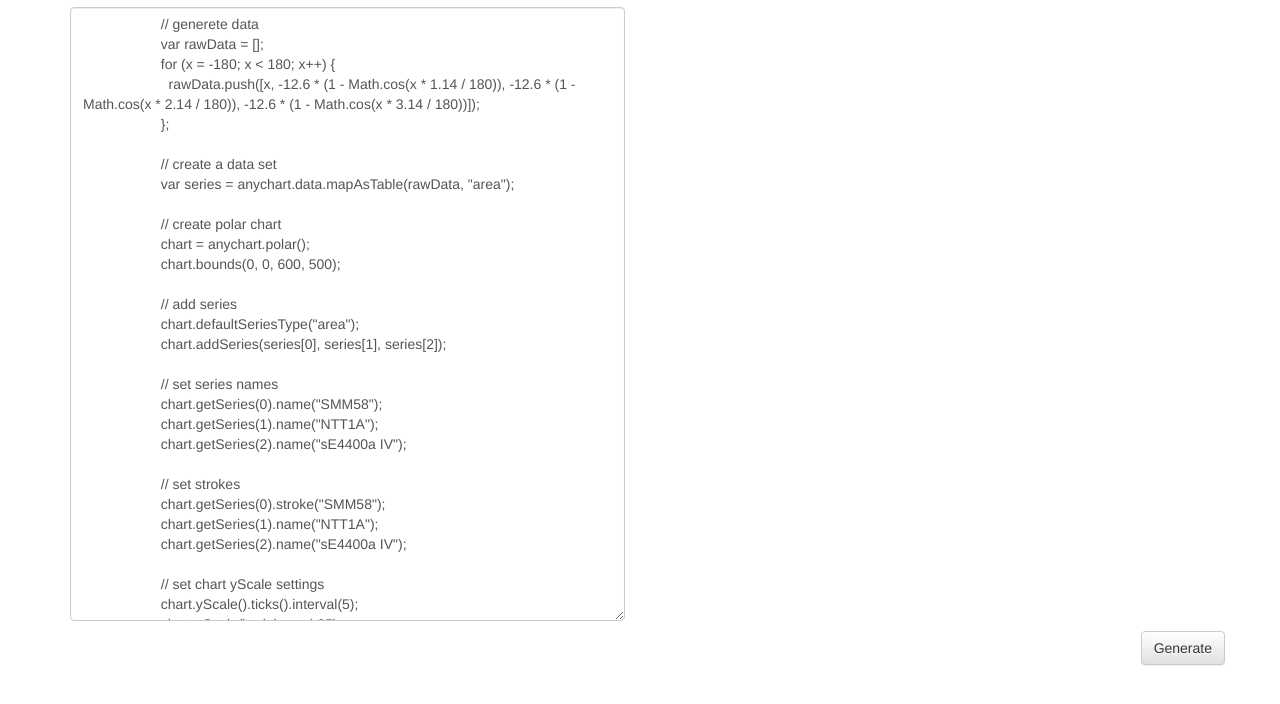
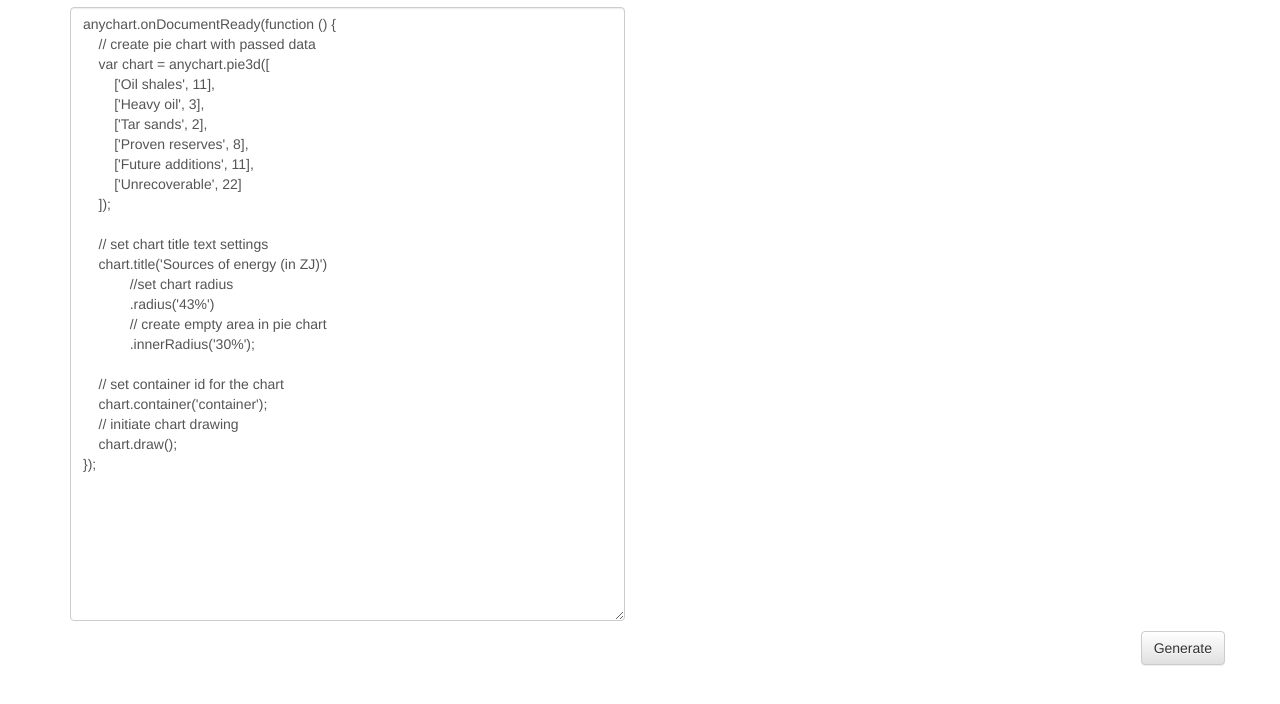
Before and after one commit to anychart-integrations/nodejs-export-server-application, a website: page template.html in a window 1280 px wide. Shown: the part 56-760 px from the top of the page. Drawn offline with nearby package versions, Linux system fonts and the light colour scheme.

Commit message:
version update

```diff
--- a/package.json
+++ b/package.json
@@ -20,7 +20,7 @@
     "jsdom": "^9.9.1",
     "express": "^4.14.0",
     "body-parser": "^1.16.0",
-    "anychart": "^7.14.0",
-    "anychart-nodejs": "^1.0.0"
+    "anychart": "^8.0.0",
+    "anychart-nodejs": "^1.3.1"
   }
 }
--- a/template.html
+++ b/template.html
@@ -54,65 +54,29 @@
         <div class="col-md-6 text-center">
             <p>
                 <textarea id="code" class="form-control" rows="30">
-                    // generete data
-                    var rawData = [];
-                    for (x = -180; x < 180; x++) {
-                      rawData.push([x, -12.6 * (1 - Math.cos(x * 1.14 / 180)), -12.6 * (1 - Math.cos(x * 2.14 / 180)), -12.6 * (1 - Math.cos(x * 3.14 / 180))]);
-                    };
+anychart.onDocumentReady(function () {
+    // create pie chart with passed data
+    var chart = anychart.pie3d([
+        ['Oil shales', 11],
+        ['Heavy oil', 3],
+        ['Tar sands', 2],
+        ['Proven reserves', 8],
+        ['Future additions', 11],
+        ['Unrecoverable', 22]
+    ]);
 
-                    // create a data set
-                    var series = anychart.data.mapAsTable(rawData, "area");
+    // set chart title text settings
+    chart.title('Sources of energy (in ZJ)')
+            //set chart radius
+            .radius('43%')
+            // create empty area in pie chart
+            .innerRadius('30%');
 
-                    // create polar chart
-                    chart = anychart.polar();
-                    chart.bounds(0, 0, 600, 500);
-
-                    // add series
-                    chart.defaultSeriesType("area");
-                    chart.addSeries(series[0], series[1], series[2]);
-
-                    // set series names
-                    chart.getSeries(0).name("SMM58");
-                    chart.getSeries(1).name("NTT1A");
-                    chart.getSeries(2).name("sE4400a IV");
-
-                    // set strokes
-                    chart.getSeries(0).stroke("SMM58");
-                    chart.getSeries(1).name("NTT1A");
-                    chart.getSeries(2).name("sE4400a IV");
-
-                    // set chart yScale settings
-                    chart.yScale().ticks().interval(5);
-                    chart.yScale().minimum(-25);
-                    chart.yScale().maximum(0);
-                    chart.startAngle(180);
-
-                    // set chart xScale settings
-                    chart.xScale().minimum(-180);
-                    chart.xScale().maximum(180);
-                    chart.xScale().ticks().interval(30);
-
-                    // set xAxis formatting settings
-                    chart.xAxis().labels().textFormatter(function() {
-                      return Math.abs(this['value']) + '°';
-                    });
-
-                    var grid = chart.grid(0);
-                    // color odd and even rows
-                    grid.evenFill("white 0.9");
-                    grid.oddFill("lightgray 0.3");
-                    // set layout type
-                    grid.layout("circuit");
-
-                    // disable chart title
-                    chart.title("Microphones Sensitivity Polar Pattern");
-                    chart.legend(true);
-                    chart.legend().position("bottom");
-
-                    // set container id for the chart
-                    chart.container('container');
-                    // initiate chart drawing
-                    chart.draw();
+    // set container id for the chart
+    chart.container('container');
+    // initiate chart drawing
+    chart.draw();
+});
                 </textarea>
             </p>
         </div>
```
Also changed, not shown: chart.js (deleted, +0 -59 lines), index.js (+17 -18 lines).
